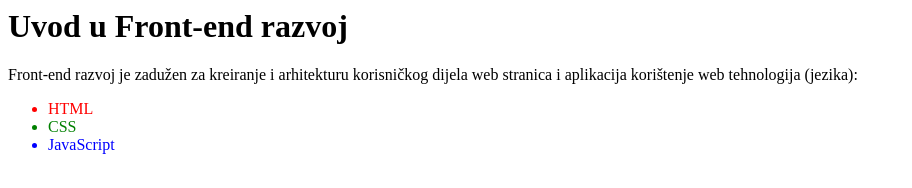
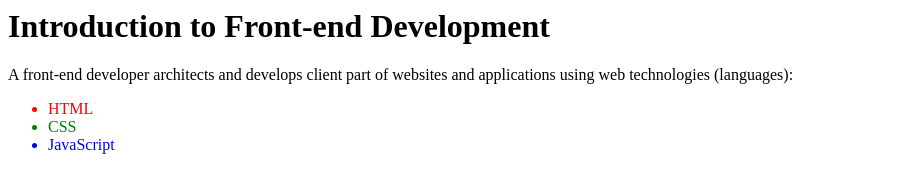
Before and after one commit to LukaStipinovic/front-end-development, a plain HTML site: page Index.html in a window 1280 px wide. Shown: the whole page, without its empty margins (0-912 px from the left). Drawn offline with Linux system fonts and the light colour scheme.

Commit message:
Translation

```diff
--- a/Index.html
+++ b/Index.html
@@ -1,7 +1,6 @@
-<h1>Uvod u Front-end razvoj</h1>
+<h1>Introduction to Front-end Development</h1>
 
-<p>Front-end razvoj je zadužen za kreiranje i arhitekturu korisničkog
-    dijela web stranica i aplikacija korištenje web tehnologija (jezika):</p>
+<p>A front-end developer architects and develops client part of websites and applications using web technologies (languages):</p>
 
 <ul>
     <li style="color: red;">HTML</li>
```
